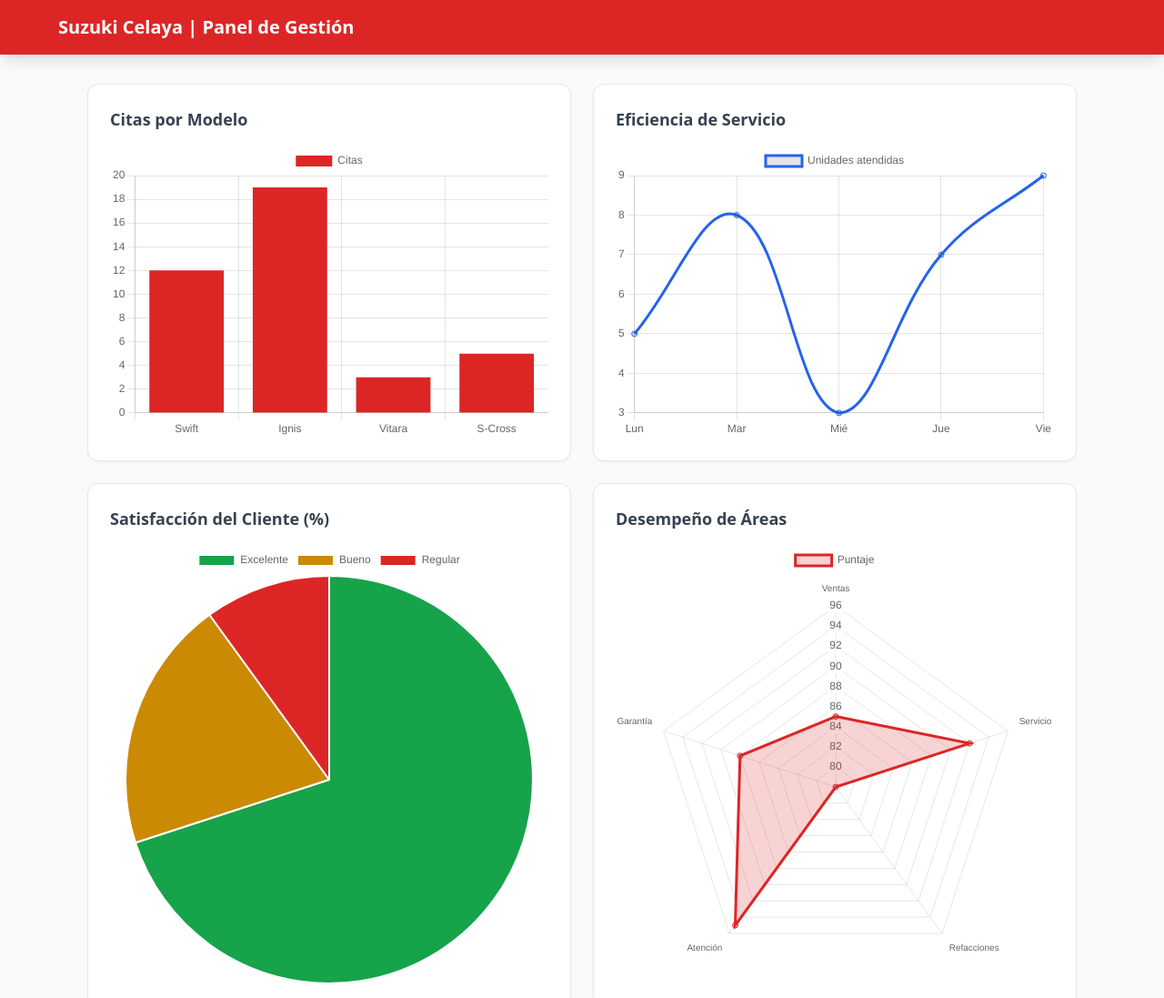
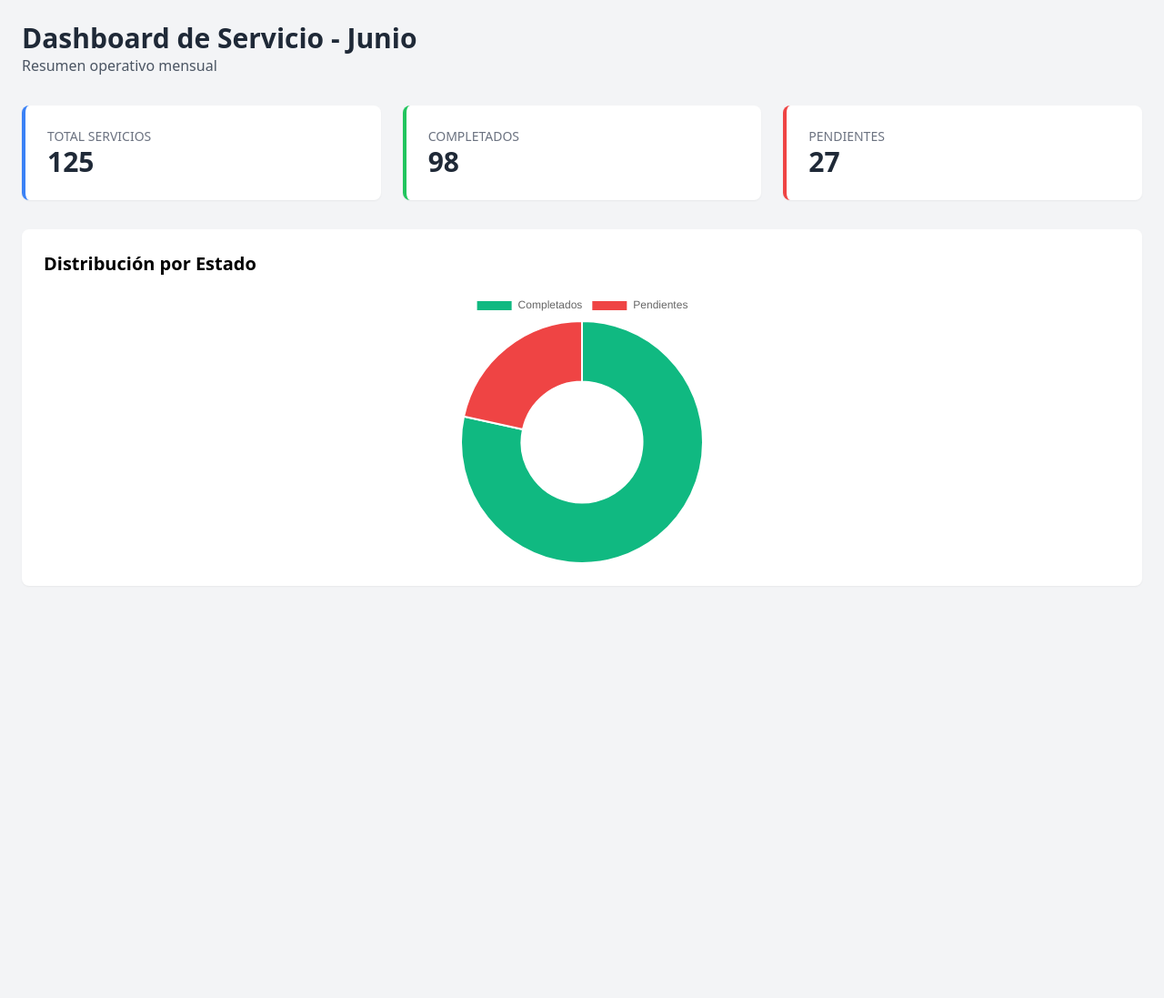
Before and after one commit to esazel/suzukiapp, a plain HTML site: page index.html in a window 1280 px wide. Shown: the top 1097 px of the page at 91% size. After the commit the page ends 800 px from the top, so only its background shows below. Drawn offline with nearby package versions, Linux system fonts and the light colour scheme.

Commit message:
Update index.html

```diff
--- a/index.html
+++ b/index.html
@@ -3,103 +3,64 @@
 <head>
     <meta charset="UTF-8">
     <meta name="viewport" content="width=device-width, initial-scale=1.0">
-    <title>Suzuki Celaya | Dashboard de Servicio</title>
+    <title>Dashboard de Servicio Junio</title>
     <script src="https://cdn.tailwindcss.com"></script>
     <script src="https://cdn.jsdelivr.net/npm/chart.js"></script>
 </head>
-<body class="bg-gray-50 text-gray-900">
-    <!-- Navegación -->
-    <nav class="bg-red-600 p-4 text-white shadow-lg">
-        <div class="max-w-6xl mx-auto flex justify-between items-center">
-            <h1 class="text-xl font-bold">Suzuki Celaya | Panel de Gestión</h1>
-        </div>
-    </nav>
+<body class="bg-gray-100 p-6">
 
-    <main class="max-w-6xl mx-auto p-4 md:p-8">
-        <!-- Grid de Gráficas Ampliado -->
-        <div class="grid grid-cols-1 md:grid-cols-2 gap-6 mb-8">
-            <div class="bg-white p-6 rounded-xl shadow-sm border border-gray-200">
-                <h2 class="text-lg font-bold mb-4 text-gray-700">Citas por Modelo</h2>
-                <canvas id="citasChart" height="200"></canvas>
+    <div class="max-w-7xl mx-auto">
+        <header class="mb-8">
+            <h1 class="text-3xl font-bold text-gray-800">Dashboard de Servicio - Junio</h1>
+            <p class="text-gray-600">Resumen operativo mensual</p>
+        </header>
+
+        <!-- Tarjetas de KPIs -->
+        <div class="grid grid-cols-1 md:grid-cols-3 gap-6 mb-8">
+            <div class="bg-white p-6 rounded-lg shadow-sm border-l-4 border-blue-500">
+                <p class="text-sm text-gray-500 uppercase">Total Servicios</p>
+                <p class="text-3xl font-bold text-gray-800" id="total-servicios">--</p>
             </div>
-            <div class="bg-white p-6 rounded-xl shadow-sm border border-gray-200">
-                <h2 class="text-lg font-bold mb-4 text-gray-700">Eficiencia de Servicio</h2>
-                <canvas id="eficienciaChart" height="200"></canvas>
+            <div class="bg-white p-6 rounded-lg shadow-sm border-l-4 border-green-500">
+                <p class="text-sm text-gray-500 uppercase">Completados</p>
+                <p class="text-3xl font-bold text-gray-800" id="servicios-ok">--</p>
             </div>
-            <div class="bg-white p-6 rounded-xl shadow-sm border border-gray-200">
-                <h2 class="text-lg font-bold mb-4 text-gray-700">Satisfacción del Cliente (%)</h2>
-                <canvas id="satisfaccionChart" height="200"></canvas>
-            </div>
-            <div class="bg-white p-6 rounded-xl shadow-sm border border-gray-200">
-                <h2 class="text-lg font-bold mb-4 text-gray-700">Desempeño de Áreas</h2>
-                <canvas id="desempenoChart" height="200"></canvas>
-            </div>
-            <!-- Nuevas gráficas -->
-            <div class="bg-white p-6 rounded-xl shadow-sm border border-gray-200">
-                <h2 class="text-lg font-bold mb-4 text-gray-700">Ventas Mensuales (Unidades)</h2>
-                <canvas id="ventasChart" height="200"></canvas>
-            </div>
-            <div class="bg-white p-6 rounded-xl shadow-sm border border-gray-200">
-                <h2 class="text-lg font-bold mb-4 text-gray-700">Distribución de Entrega</h2>
-                <canvas id="entregaChart" height="200"></canvas>
+            <div class="bg-white p-6 rounded-lg shadow-sm border-l-4 border-red-500">
+                <p class="text-sm text-gray-500 uppercase">Pendientes</p>
+                <p class="text-3xl font-bold text-gray-800" id="servicios-pendientes">--</p>
             </div>
         </div>
-    </main>
+
+        <!-- Gráficos -->
+        <div class="bg-white p-6 rounded-lg shadow-sm">
+            <h2 class="text-xl font-semibold mb-4">Distribución por Estado</h2>
+            <canvas id="chartEstado" class="max-h-[300px]"></canvas>
+        </div>
+    </div>
 
     <script>
-        // Citas por Modelo
-        new Chart(document.getElementById('citasChart'), {
-            type: 'bar',
+        // Simulando carga de datos desde el archivo (la lógica se integraría con la API de Sheets)
+        const datosServicio = {
+            total: 125,
+            completados: 98,
+            pendientes: 27
+        };
+
+        document.getElementById('total-servicios').textContent = datosServicio.total;
+        document.getElementById('servicios-ok').textContent = datosServicio.completados;
+        document.getElementById('servicios-pendientes').textContent = datosServicio.pendientes;
+
+        const ctx = document.getElementById('chartEstado').getContext('2d');
+        new Chart(ctx, {
+            type: 'doughnut',
             data: {
-                labels: ['Swift', 'Ignis', 'Vitara', 'S-Cross'],
-                datasets: [{ label: 'Citas', data: [12, 19, 3, 5], backgroundColor: '#dc2626' }]
-            }
-        });
-
-        // Eficiencia de Servicio
-        new Chart(document.getElementById('eficienciaChart'), {
-            type: 'line',
-            data: {
-                labels: ['Lun', 'Mar', 'Mié', 'Jue', 'Vie'],
-                datasets: [{ label: 'Unidades atendidas', data: [5, 8, 3, 7, 9], borderColor: '#2563eb', tension: 0.4 }]
-            }
-        });
-
-        // Satisfacción del Cliente (Pie)
-        new Chart(document.getElementById('satisfaccionChart'), {
-            type: 'pie',
-            data: {
-                labels: ['Excelente', 'Bueno', 'Regular'],
-                datasets: [{ data: [70, 20, 10], backgroundColor: ['#16a34a', '#ca8a04', '#dc2626'] }]
-            }
-        });
-
-        // Desempeño de Áreas (Radar)
-        new Chart(document.getElementById('desempenoChart'), {
-            type: 'radar',
-            data: {
-                labels: ['Ventas', 'Servicio', 'Refacciones', 'Atención', 'Garantía'],
-                datasets: [{ label: 'Puntaje', data: [85, 92, 78, 95, 88], backgroundColor: 'rgba(220, 38, 38, 0.2)', borderColor: '#dc2626' }]
-            }
-        });
-
-        // Ventas Mensuales (Barras Horizontales)
-        new Chart(document.getElementById('ventasChart'), {
-            type: 'bar',
-            data: {
-                labels: ['Ene', 'Feb', 'Mar', 'Abr', 'May'],
-                datasets: [{ label: 'Ventas', data: [45, 52, 48, 60, 55], backgroundColor: '#f59e0b' }]
+                labels: ['Completados', 'Pendientes'],
+                datasets: [{
+                    data: [datosServicio.completados, datosServicio.pendientes],
+                    backgroundColor: ['#10B981', '#EF4444']
+                }]
             },
-            options: { indexAxis: 'y' }
-        });
-
-        // Distribución de Entrega (Polar)
-        new Chart(document.getElementById('entregaChart'), {
-            type: 'polarArea',
-            data: {
-                labels: ['A tiempo', 'Retraso leve', 'Retraso crítico'],
-                datasets: [{ data: [80, 15, 5], backgroundColor: ['#3b82f6', '#fbbf24', '#ef4444'] }]
-            }
+            options: { responsive: true, maintainAspectRatio: false }
         });
     </script>
 </body>
```
